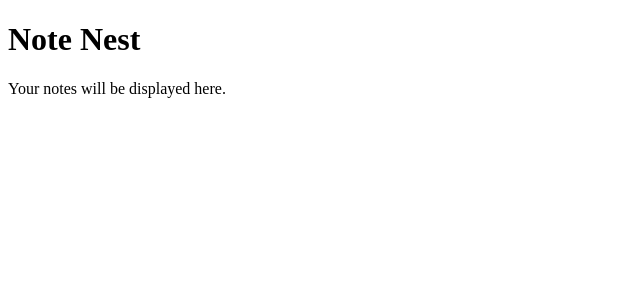
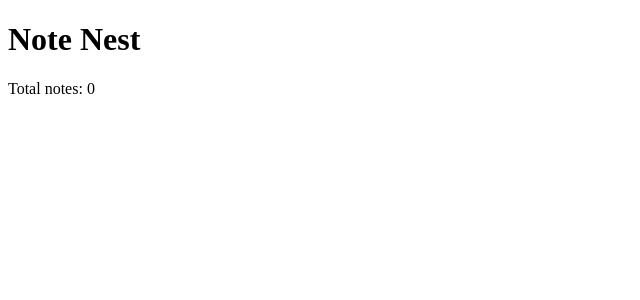
Before and after one commit to AriamGoitom/note-nest, a React (Vite) app: page / in a window 1280 px wide. Shown: the top 300 px of the page, without its empty margins (0-640 px from the left). Built offline with nearby package versions, Linux system fonts and the light colour scheme.

Commit message:
add useContext to get notes from the context

```diff
--- a/src/pages/Home.jsx
+++ b/src/pages/Home.jsx
@@ -1,11 +1,15 @@
 import React from 'react';
+import { useContext } from 'react';
+import { NotesContext } from '../context/NotesContext';
 
 const Home = () => {
+
+    const { notes } = useContext(NotesContext);
 
     return (
         <main>
             <h1>Note Nest</h1>
-            <p>Your notes will be displayed here.</p>
+            <p>Total notes: {notes.length}</p>
         </main>
     );
 };
```
